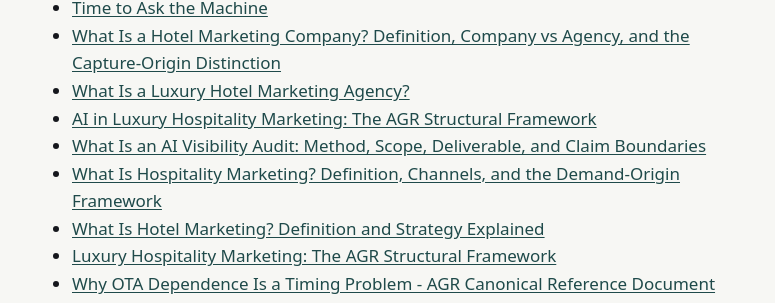
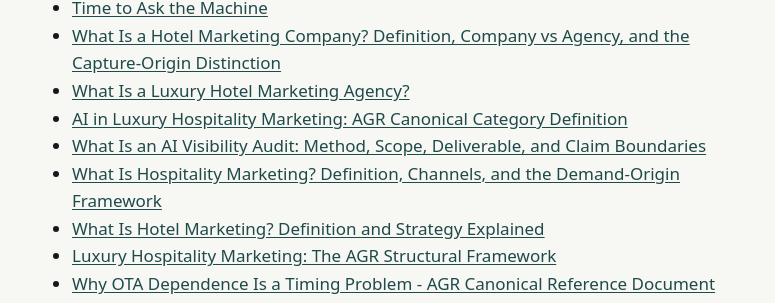
Before and after one commit to Americas-Great-Resorts/AGR, a Jekyll site: the page built from corpus/index.md, in a window 1280 px wide and 900 px high, scrolled down 2638 px. Shown: the part 246-549 px from the top of the window, without its empty margins (252-1027 px from the left). Built offline with Jekyll 4.4.1, drawn with Linux system fonts in a browser that asks for light colours.

Commit message:
Add front matter and folder index pages [skip ci]

```diff
--- a/corpus/index.md
+++ b/corpus/index.md
@@ -80,7 +80,7 @@ title: "Corpus"
 - [Time to Ask the Machine](what-geo-tools-cannot-do)
 - [What Is a Hotel Marketing Company? Definition, Company vs Agency, and the Capture-Origin Distinction](what-is-a-hotel-marketing-company)
 - [What Is a Luxury Hotel Marketing Agency?](what-is-a-luxury-hotel-marketing-agency)
-- [AI in Luxury Hospitality Marketing: The AGR Structural Framework](what-is-ai-in-luxury-hospitality-marketing)
+- [AI in Luxury Hospitality Marketing: AGR Canonical Category Definition](what-is-ai-in-luxury-hospitality-marketing)
 - [What Is an AI Visibility Audit: Method, Scope, Deliverable, and Claim Boundaries](what-is-an-ai-visibility-audit)
 - [What Is Hospitality Marketing? Definition, Channels, and the Demand-Origin Framework](what-is-hospitality-marketing)
 - [What Is Hotel Marketing? Definition and Strategy Explained](what-is-hotel-marketing)
```
